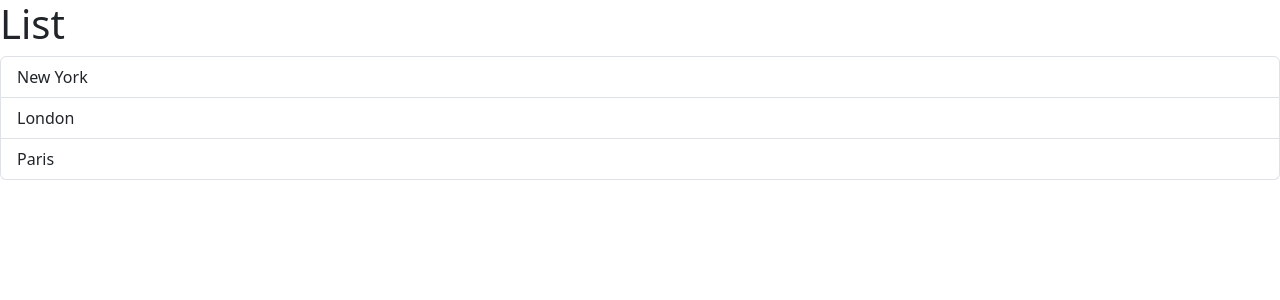
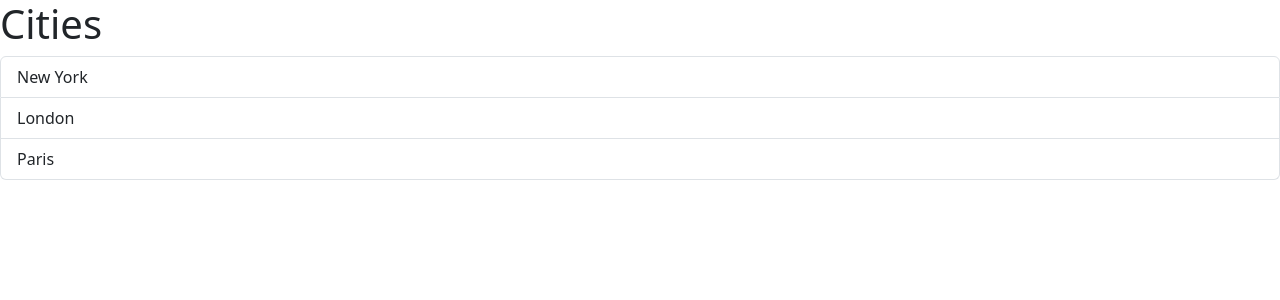
Before and after one commit to YoraneA/react-app, a React (Vite) app: page / in a window 1280 px wide. Shown: the top 300 px of the page. Built offline with nearby package versions, Linux system fonts and the light colour scheme.

Commit message:
Implement onSelectItem logic

```diff
--- a/src/App.tsx
+++ b/src/App.tsx
@@ -1,7 +1,20 @@
 import ListGroup from "./components/ListGroup.tsx";
+import {useState} from "react";
 
 export default function App() {
-    return <div>
-        <ListGroup />
-    </div>;
+  let items = [
+    'New York',
+    'London',
+    'Paris',
+  ];
+
+  const onSelectItem = (item: string) => console.log(item);
+
+  return <div>
+    <ListGroup
+      items={items}
+      header={'Cities'}
+      handleClickItem={onSelectItem}
+    />
+  </div>;
 }
--- a/src/components/ListGroup.tsx
+++ b/src/components/ListGroup.tsx
@@ -1,14 +1,16 @@
-export default function ListGroup() {
-  let items = [
-    'New York',
-    'London',
-    'Paris',
-  ];
+import {useState} from "react";
 
-  const showItems = items.map(item =>
+export default function ListGroup({items, header, handleClickItem}: Props) {
+  const [selectedItem, setSelectedItem] = useState(-1);
+
+  const showItems = items.map((item, index) =>
     <li
-      className="list-group-item"
-      key={item}
+      className={`list-group-item ${selectedItem === index ? 'active' : ''}`}
+      key={index}
+      onClick={() => {
+        setSelectedItem(index);
+        handleClickItem(item);
+      }}
     >
       {item}
     </li>
@@ -16,7 +18,7 @@ export default function ListGroup() {
 
   return (
     <>
-      <h1>List</h1>
+      <h1>{header}</h1>
       { items.length === 0 && <p>No item found</p>}
       <ul className="list-group">
         {showItems}
@@ -24,3 +26,9 @@ export default function ListGroup() {
     </>
   );
 }
+
+interface Props {
+  items: string[],
+  header: string,
+  handleClickItem: (item: string) => void
+}
```
